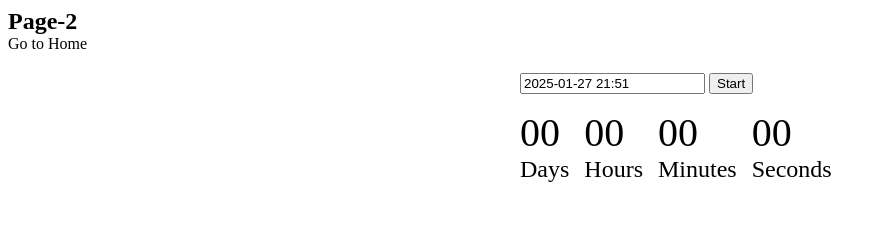
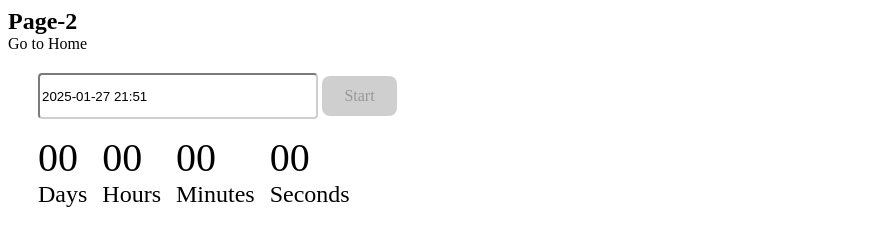
Before and after one commit to Vitalii-Karashchuk/goit-js-hw-10, a website built with Vite: page src/1-timer.html in a window 1280 px wide. Shown: the whole page, without its empty margins (0-886 px from the left). Built offline with nearby package versions, Linux system fonts and the light colour scheme.

Commit message:
update-task-timer

```diff
--- a/src/1-timer.html
+++ b/src/1-timer.html
@@ -15,7 +15,7 @@
       <a href="./index.html">Go to Home</a>
     </section>
 
-    <div class="container">
+
       <input type="text" id="datetime-picker" />
       <button type="button" data-start>Start</button>
 
@@ -37,7 +37,7 @@
             <span class="label">Seconds</span>
           </div>
         </div>
-    </div>
+
     <script src="./js/1-timer.js" type="module"></script>
   </body>
 </html>
--- a/src/css/timer.css
+++ b/src/css/timer.css
@@ -16,18 +16,33 @@
     display: flex;
     flex-direction: column;
     margin-right: 15px;
+
 }
 
 #datetime-picker {
+    width: 272px;
+    height: 40px;
+    gap: 8px;
     margin-left: 30px;
     margin-top: 20px;
+    border-radius: 4px;
+    border-color: #CFCFCF;
+}
+
+button {
+    width: 75px;
+    height: 40px;
+    padding: 8px 16px 8px 16px;
+    gap: 10px;
+    background-color: #CFCFCF;
+    border-radius: 8px;
+    border: none;
+    font-family: Montserrat;
+    font-weight: 500;
+    font-size: 16px;
+    color: #989898;
 }
 
 .value {
     font-size: 5vh;
 }
-
-.container{
-    margin: auto;
-    width: 300px;
-}
--- a/src/js/1-timer.js
+++ b/src/js/1-timer.js
@@ -14,7 +14,7 @@ const btnEl = document.querySelector('button[data-start]');
 const timerFields = document.querySelectorAll('.field .value');
 
 let userSelectedDate = null;
-
+btnEl.disabled = true;
 // Ініціалізація flatpickr для вибору дати та часу
 flatpickr(inputEl, {
   enableTime: true,
@@ -29,6 +29,7 @@ flatpickr(inputEl, {
       iziToast.error({
         title: 'Error',
         message: 'Please choose a date in the future!',
+        position: "topRight",
       });
       btnEl.disabled = true;
     } else {
@@ -80,12 +81,15 @@ function startTimer() {
     // Перевірка, чи час закінчився
     if (deltaTime <= 0) {
       clearInterval(intervalId);
+      updateClockface({ days: 0, hours: 0, minutes: 0, seconds: 0 });
       btnEl.disabled = true;
       inputEl.disabled = false;
       iziToast.success({
         title: 'Success',
         message: 'Timer has ended!',
+        position: 'topRight',
       });
+
     }
   }, 1000);
 }
```
Lines whose indentation alone changed are shown as unchanged.
